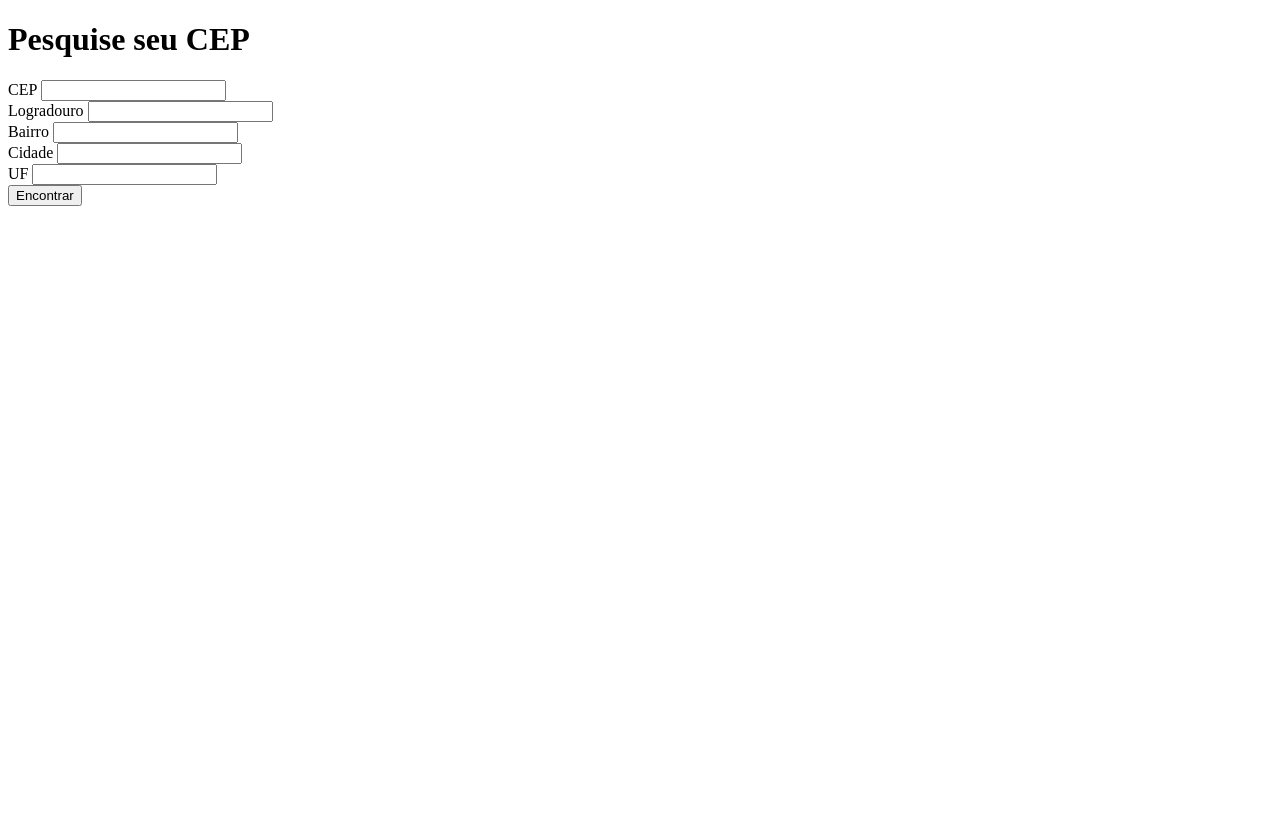
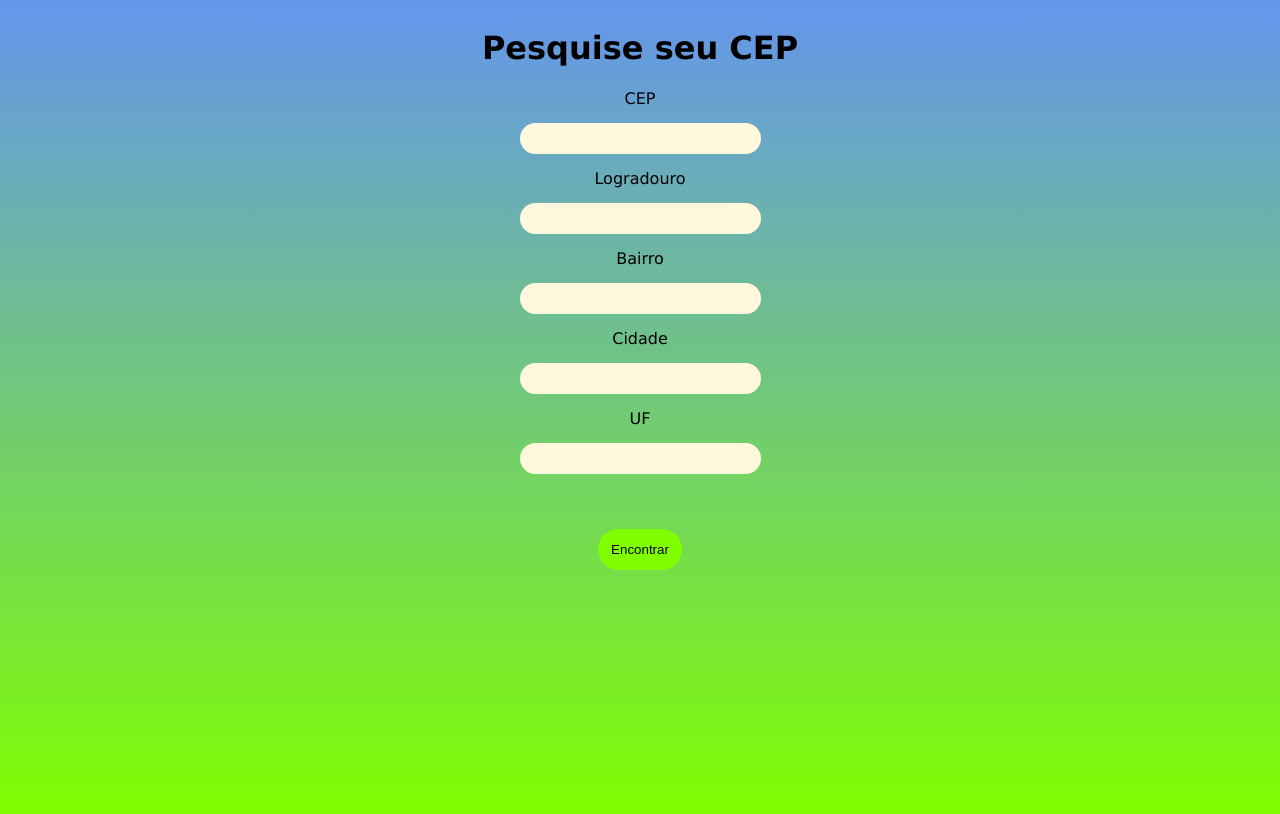
Before and after one commit to Brscabral/ProjetoCep, a plain HTML site: page index.html in a window 1280 px wide. Drawn offline with Linux system fonts and the light colour scheme.

Commit message:
Finalizando o css e terminando o projeto por enquanto

```diff
--- a/index.html
+++ b/index.html
@@ -4,27 +4,28 @@
     <meta charset="UTF-8">
     <meta http-equiv="X-UA-Compatible" content="IE=edge">
     <meta name="viewport" content="width=device-width, initial-scale=1.0">
+    <link rel="stylesheet" href="style.css">
     <title>Document</title>
 </head>
 <body class="corpo">
  <h1>Pesquise seu CEP</h1>
-    <div>
+    <div class="divisao">
         <label for="">CEP</label>
         <input type="text" class="input" id="cep">
     </div>
-    <div>
+    <div class="divisao">
         <label for="">Logradouro</label>
         <input type="text" class="input" id="logradouro">
-    </div>
-    <div>
+    </div >
+    <div class="divisao">
         <label for="">Bairro</label>
         <input type="text" class="input" id="bairro">
     </div>
-    <div>
+    <div class="divisao">
         <label for="">Cidade</label>
         <input type="text" class="input" id="localidade">
     </div>
-    <div>
+    <div class="divisao">
         <label for="">UF</label>
         <input type="text" class="input" id="uf">
     </div>
--- /dev/null
+++ b/style.css
@@ -0,0 +1,37 @@
+.corpo{
+    display: flex;
+    flex-direction: column;
+    align-items: center;
+    height: 100vh;
+    font-family: Verdana, Geneva, Tahoma, sans-serif;
+    background: linear-gradient(#6495ed,#7fff00);
+}
+.divisao{
+    display: flex;
+    flex-direction: column;
+    align-items: center;
+
+}
+.input{
+    margin: 15px;
+    padding: 8px;
+    width: 100%;
+    border-radius: 30px;
+    background-color:cornsilk;
+    border-style: none;
+    font-weight: bold;
+}
+
+#btn{
+    margin: 40px 0 0 0;
+    padding: 13px;
+    border-radius: 30px;
+    border-style: none;
+    background-color: #7fff00;
+    transition: 1s;
+
+}
+#btn:hover{
+    cursor: pointer;
+    background-color:#6495ed
+}
```
